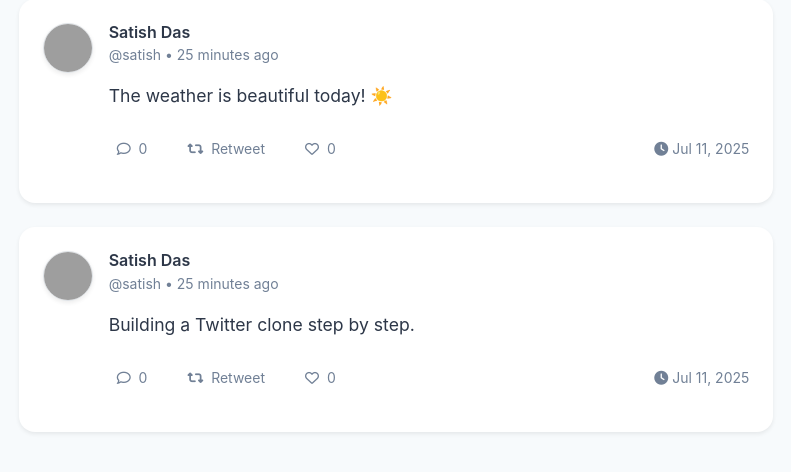
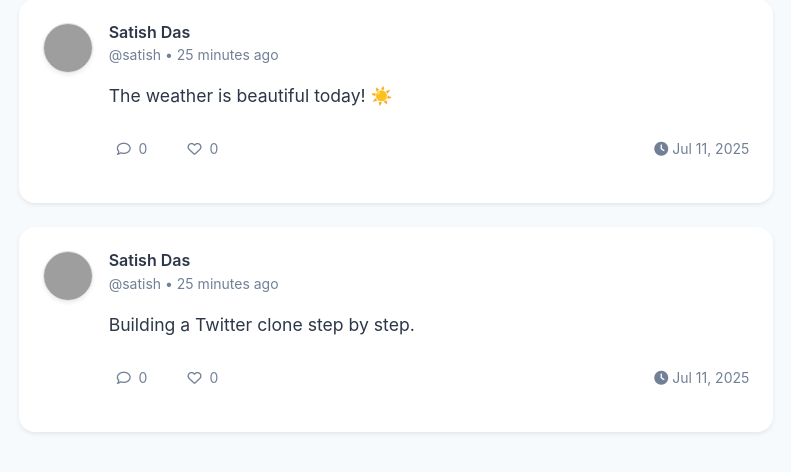
Before and after one commit to Satish-Das/tweet_application, a Django app: page /tweet/ in a window 1280 px wide. Shown: the part 156-628 px from the top of the page, without its empty margins (244-1035 px from the left). Run offline with Django 5.2, Linux system fonts and the light colour scheme; data comes from the database, SQL or seed files in the repository; both versions use the stored data as it was after the commit; data that the repository does not hold is empty; grey boxes are pictures that could not be loaded.

Commit message:
Remove unused avatar and photo files; delete Block and Report models along with their migrations; handle tweet not found error in tweet_detail view

```diff
--- a/tweet_app/tweet/templates/tweet_detail.html
+++ b/tweet_app/tweet/templates/tweet_detail.html
@@ -71,10 +71,6 @@ Tweet Detail
                                     <i class="far fa-comment me-1"></i>
                                     <span>{{ tweet.comments_count }}</span>
                                 </span>
-                                <button class="btn btn-sm btn-outline-secondary rounded-pill border-0 bg-transparent" style="color: var(--text-muted);">
-                                    <i class="fas fa-retweet me-1"></i>
-                                    <span>Retweet</span>
-                                </button>
                                 {% if user.is_authenticated %}
                                     <button class="btn btn-sm btn-outline-secondary rounded-pill border-0 bg-transparent like-btn"
                                             data-tweet-id="{{ tweet.id }}"
--- a/tweet_app/tweet/templates/tweet_list.html
+++ b/tweet_app/tweet/templates/tweet_list.html
@@ -58,10 +58,6 @@ Tweet List
                                         <i class="far fa-comment me-1"></i>
                                         <span>{{ tweet.comments_count }}</span>
                                     </a>
-                                    <button class="btn btn-sm btn-outline-secondary rounded-pill border-0 bg-transparent" style="color: var(--text-muted);">
-                                        <i class="fas fa-retweet me-1"></i>
-                                        <span>Retweet</span>
-                                    </button>
                                     {% if user.is_authenticated %}
                                         <button class="btn btn-sm btn-outline-secondary rounded-pill border-0 bg-transparent like-btn"
                                                 data-tweet-id="{{ tweet.id }}"
--- a/tweet_app/tweet/views.py
+++ b/tweet_app/tweet/views.py
@@ -156,7 +156,12 @@ def like_tweet(request, tweet_id):
     return redirect('tweet_list')
 
 def tweet_detail(request, tweet_id):
-    tweet = get_object_or_404(Tweet, pk=tweet_id)
+    try:
+        tweet = get_object_or_404(Tweet, pk=tweet_id)
+    except:
+        messages.error(request, "Tweet not found.")
+        return redirect('tweet_list')
+
     comments = tweet.comments.all()
 
     if request.method == 'POST' and request.user.is_authenticated:
```
Also changed, not shown: tweet_app/db.sqlite3, tweet_app/media/avatars/IMG_3239.PNG (deleted), tweet_app/media/avatars/IMG_7709.JPG (deleted), tweet_app/media/photos/img-6.jpg (deleted), tweet_app/tweet/migrations/0006_block_report.py (deleted), tweet_app/tweet/migrations/0007_auto_20250711_1812.py (deleted), 6 other files.
